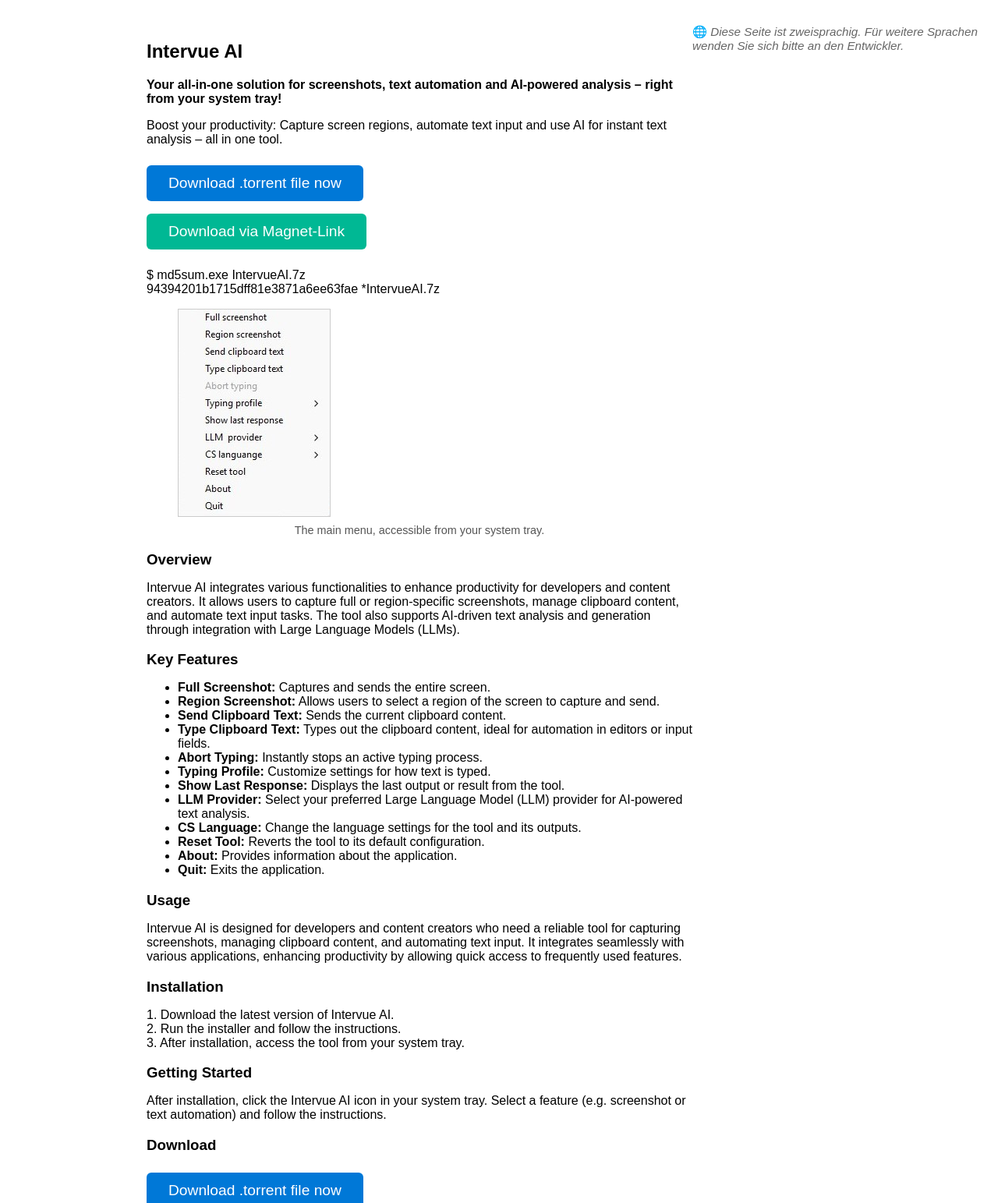
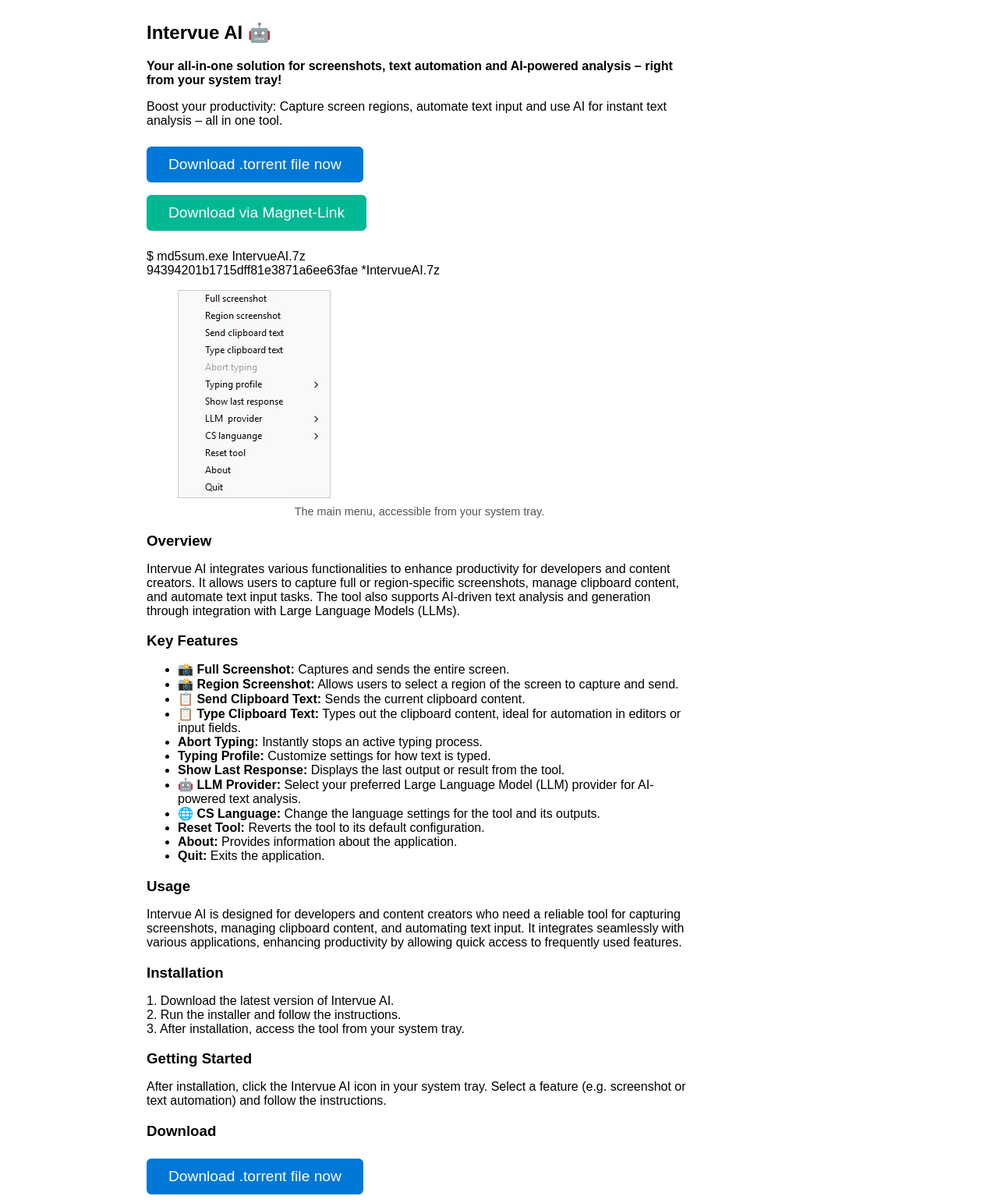
Before and after one commit to Tetramatrix/intervue, a plain HTML site: page docs/index.html in a window 1280 px wide. Shown: the top 1543 px of the page at 78% size. Drawn offline with nearby package versions, Linux system fonts and the light colour scheme.

Commit message:
Update index.html

```diff
--- a/docs/index.html
+++ b/docs/index.html
@@ -1,7 +1,7 @@
 <!DOCTYPE html>
 <html>
 <head>
-<title>Intervue AI</title>
+<title>Intervue AI 🤖</title>
 <meta http-equiv="Content-Type" content="text/html; charset=utf-8" />
 <meta name="description" content="Intervue AI is a powerful tool for developers and content creators, integrating screenshot capabilities with AI-powered text analysis and automation.">
 <meta name="abstract" content="Intervue AI is a powerful tool for developers and content creators, integrating screenshot capabilities with AI-powered text analysis and automation.">
@@ -98,7 +98,7 @@ on "2004.03.28T15:41-0800" r (P 0 S 0 V 0 Com 0 Tol -1 Env -1 SF 0 Edu -2 Can 0
 </script></p>
 </div>
 <div class="wikidoc"><!-- google_ad_section_start -->
-<h2>Intervue AI</h2>
+<h2>Intervue AI 🤖</h2>
 <p><strong>Your all-in-one solution for screenshots, text automation and AI-powered analysis – right from your system tray!</strong></p>
 <p>
 Boost your productivity: Capture screen regions, automate text input and use AI for instant text analysis – all in one tool.
@@ -129,15 +129,15 @@ $ md5sum.exe IntervueAI.7z<br />
 
 <h3>Key Features</h3>
 <ul>
-    <li><strong>Full Screenshot:</strong> Captures and sends the entire screen.</li>
-    <li><strong>Region Screenshot:</strong> Allows users to select a region of the screen to capture and send.</li>
-    <li><strong>Send Clipboard Text:</strong> Sends the current clipboard content.</li>
-    <li><strong>Type Clipboard Text:</strong> Types out the clipboard content, ideal for automation in editors or input fields.</li>
+    <li>📸 <strong>Full Screenshot:</strong> Captures and sends the entire screen.</li>
+    <li>📸 <strong>Region Screenshot:</strong> Allows users to select a region of the screen to capture and send.</li>
+    <li>📋 <strong>Send Clipboard Text:</strong> Sends the current clipboard content.</li>
+    <li>📋 <strong>Type Clipboard Text:</strong> Types out the clipboard content, ideal for automation in editors or input fields.</li>
     <li><strong>Abort Typing:</strong> Instantly stops an active typing process.</li>
     <li><strong>Typing Profile:</strong> Customize settings for how text is typed.</li>
     <li><strong>Show Last Response:</strong> Displays the last output or result from the tool.</li>
-    <li><strong>LLM Provider:</strong> Select your preferred Large Language Model (LLM) provider for AI-powered text analysis.</li>
-    <li><strong>CS Language:</strong> Change the language settings for the tool and its outputs.</li>
+    <li>🤖 <strong>LLM Provider:</strong> Select your preferred Large Language Model (LLM) provider for AI-powered text analysis.</li>
+    <li>🌐 <strong>CS Language:</strong> Change the language settings for the tool and its outputs.</li>
     <li><strong>Reset Tool:</strong> Reverts the tool to its default configuration.</li>
     <li><strong>About:</strong> Provides information about the application.</li>
     <li><strong>Quit:</strong> Exits the application.</li>
@@ -181,15 +181,23 @@ $ md5sum.exe IntervueAI.7z<br />
 <a href="https://www.indiedb.com/games/new-spaceship" title="View New Spaceship on IndieDB" target="_blank"><img src="https://button.indiedb.com/popularity/medium/games/86877.png" alt="New Spaceship" /></a>
 <br />
 <br />
+<br />
+<br />
+<br />
 
+🤖
+
+<br />
+<br />
+<br />
+<br />
+<br />
+<br />
 
 </div><!-- google_ad_section_end -->
 <!-- Rechte und untere Werbeblöcke entfernt für bessere Lesbarkeit -->
 
-<!-- Optional: Hinweis auf Sprachumschalter -->
-<p style="margin-top:32px;font-size:0.95em;color:#666;">
-🌐 <i>Diese Seite ist zweisprachig. Für weitere Sprachen wenden Sie sich bitte an den Entwickler.</i>
-</p>
+
 
 </body>
 </html>
```
